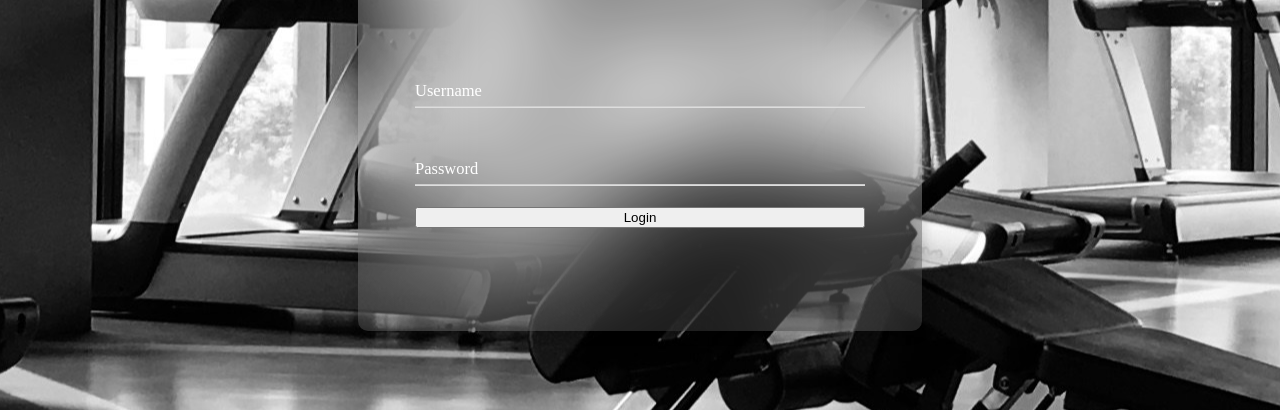
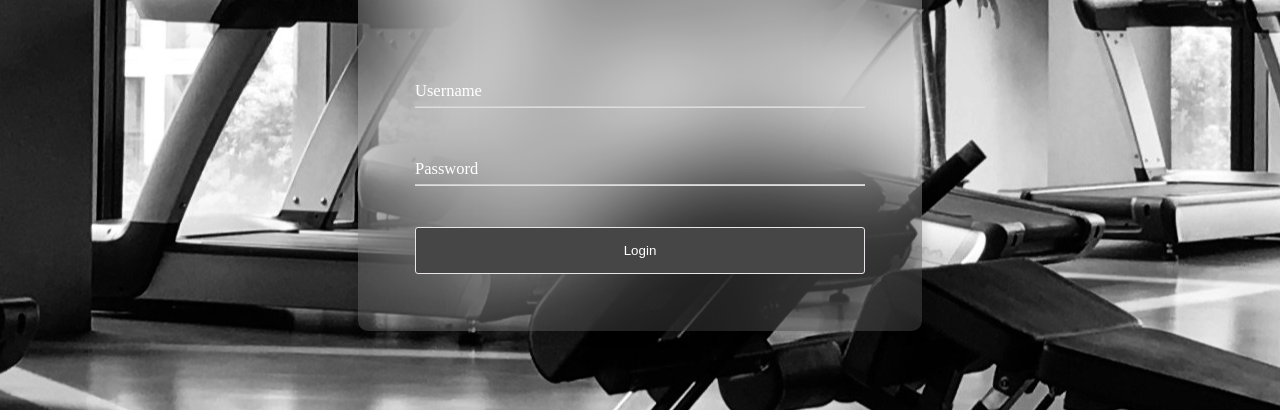
Before and after one commit to Ibraheem101/fitness-tracker-api, a plain HTML site: page frontend/index.html in a window 1280 px wide. Shown: the part 390-800 px from the top of the page. Drawn offline with Linux system fonts and the light colour scheme.

Commit message:
style: implement styling for button

```diff
--- a/frontend/assets/css/style.css
+++ b/frontend/assets/css/style.css
@@ -91,3 +91,14 @@ input:not(:placeholder-shown) + span{
     color:rgba(255, 255, 255, 0.712);
     transform:translateY(0px);
 }
+
+/* Button */
+button{
+    padding:15px 0px;
+    margin-top:20px;
+    background:rgb(71, 70, 71);
+    color:#fff;
+    border:1px solid rgb(233, 228, 233);
+    cursor:pointer;
+    border-radius:3px;
+}
```
